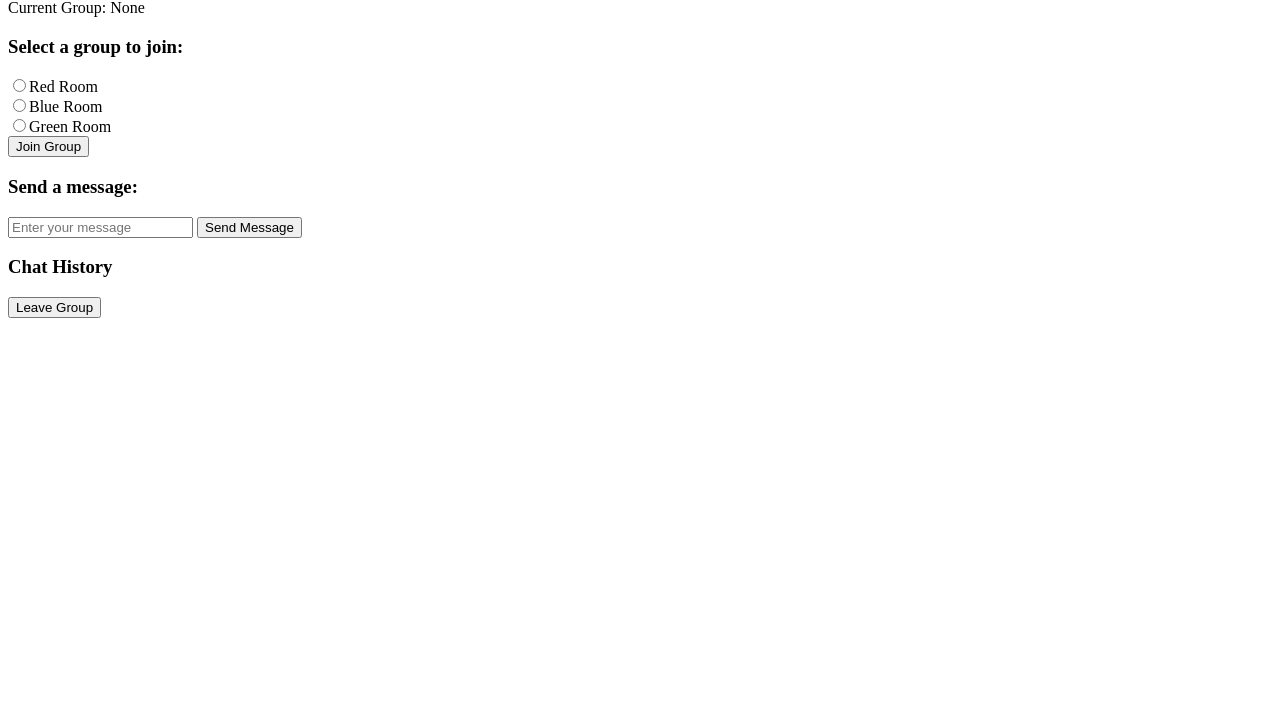
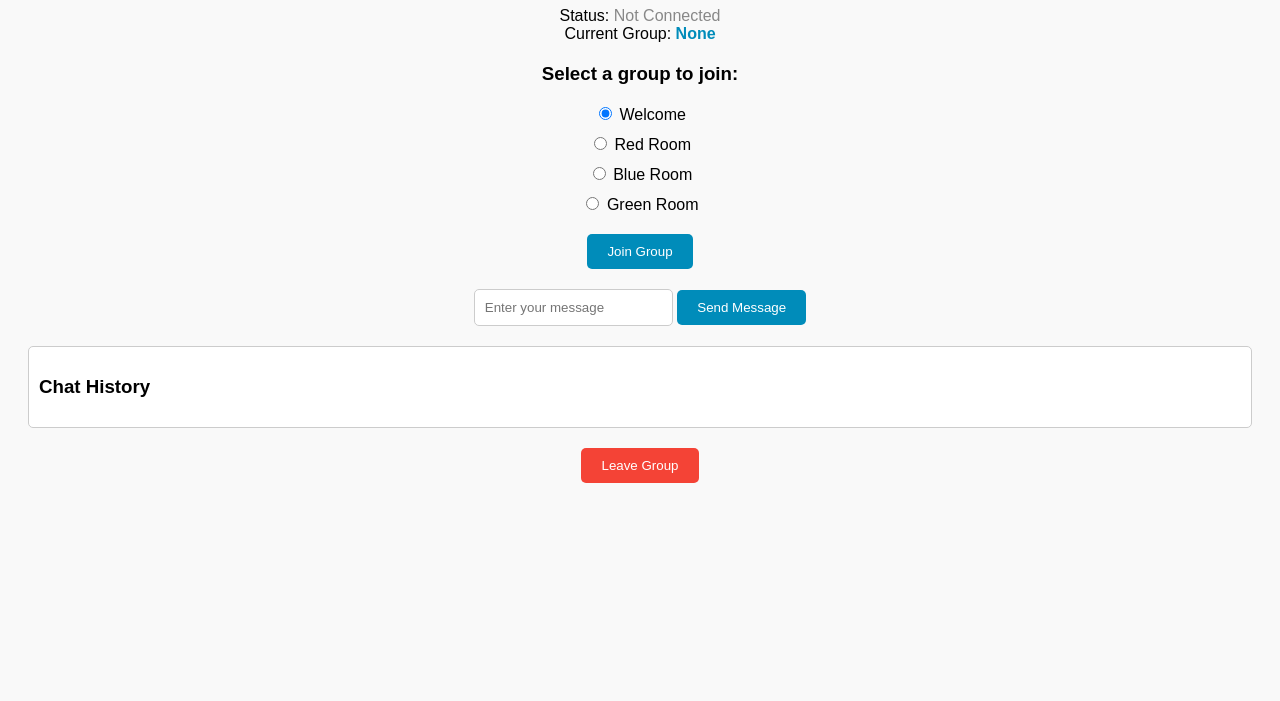
Before and after one commit to valunchanut/101386344_lab_test1_chat_app, a website: page public/group_chat.html in a window 1280 px wide. Shown: the part 99-800 px from the top of the page. Drawn offline with nearby package versions, Linux system fonts and the light colour scheme; no server answers.

Commit message:
Added CSS

```diff
--- a/public/group_chat.html
+++ b/public/group_chat.html
@@ -5,26 +5,108 @@
     <meta name="viewport" content="width=device-width, initial-scale=1.0">
     <title>Group Chat</title>
     <script src="/socket.io/socket.io.js"></script>
+    <style>
+        body {
+            font-family: Arial, sans-serif;
+            background-color: #f9f9f9;
+            text-align: center;
+            padding: 20px;
+        }
+        h1 {
+            color: #333;
+            margin-bottom: 20px;
+        }
+        #status {
+            color: #888;
+        }
+        #currentGroup {
+            font-weight: bold;
+            color: #008cba;
+        }
+        .group-selector {
+            margin-top: 20px;
+        }
+        .group-selector label {
+            display: block;
+            margin-bottom: 10px;
+        }
+        .group-selector button {
+            background-color: #008cba;
+            color: white;
+            border: none;
+            padding: 10px 20px;
+            cursor: pointer;
+            border-radius: 5px;
+            margin-top: 10px;
+            transition: background-color 0.3s;
+        }
+        .group-selector button:hover {
+            background-color: #005f75;
+        }
+        #message {
+            margin-top: 20px;
+            padding: 10px;
+            border-radius: 5px;
+            border: 1px solid #ccc;
+        }
+        #message-button {
+            background-color: #008cba;
+            color: white;
+            border: none;
+            padding: 10px 20px;
+            cursor: pointer;
+            border-radius: 5px;
+            margin-top: 10px;
+            transition: background-color 0.3s;
+        }
+        #message-button:hover {
+            background-color: #005f75;
+        }
+        #container {
+            margin-top: 20px;
+            text-align: left;
+            padding: 10px;
+            border: 1px solid #ccc;
+            border-radius: 5px;
+            background-color: #fff;
+        }
+        #leave-button {
+            margin-top: 20px;
+            background-color: #f44336;
+            color: white;
+            border: none;
+            padding: 10px 20px;
+            cursor: pointer;
+            border-radius: 5px;
+            transition: background-color 0.3s;
+        }
+        #leave-button:hover {
+            background-color: #d32f2f;
+        }
+    </style>
 </head>
 <body>
     <h1>Group Chat</h1>
     <div>Status: <span id="status">Not Connected</span></div>
     <div>Current Group: <span id="currentGroup">None</span></div>
 
-    <h3>Select a group to join:</h3>
-    <input type="radio" id="group1" name="group" value="news">Red Room<br/>
-    <input type="radio" id="group2" name="group" value="sports">Blue Room<br/>
-    <input type="radio" id="group3" name="group" value="sports">Green Room<br/>
-    <button onclick="joinGroup()">Join Group</button>
+    <div class="group-selector">
+        <h3>Select a group to join:</h3>
+        <label><input type="radio" name="group" value="Welcome" checked> Welcome</label>
+        <label><input type="radio" name="group" value="red"> Red Room</label>
+        <label><input type="radio" name="group" value="blue"> Blue Room</label>
+        <label><input type="radio" name="group" value="green"> Green Room</label>
+        <button onclick="joinGroup()">Join Group</button>
+    </div>
 
-    <h3>Send a message:</h3>
     <input type="text" id="message" placeholder="Enter your message"/>
-    <button onclick="sentGroupMessage()">Send Message</button>
+    <button id="message-button" onclick="sentGroupMessage()">Send Message</button>
 
-    <h3>Chat History</h3>
-    <div id="container"></div>
+    <div id="container">
+        <h3>Chat History</h3>
+    </div>
 
-    <button onclick="leaveGroup()">Leave Group</button>
+    <button id="leave-button" onclick="leaveGroup()">Leave Group</button>
 
     <script>
         var socket = io();
@@ -34,21 +116,33 @@
         });
 
         function joinGroup() {
-            var selectedGroup = document.querySelector('input[name="group"]:checked').value;
-            socket.emit('join_group', selectedGroup);
-            document.getElementById('currentGroup').textContent = `Joined group: ${selectedGroup}`;
+            var selectedGroup = document.querySelector('input[name="group"]:checked');
+            if (!selectedGroup) {
+                alert('Please select a group to join.');
+                return;
+            }
+            socket.emit('join_group', selectedGroup.value);
+            document.getElementById('currentGroup').textContent = `Joined group: ${selectedGroup.value}`;
         }
 
         function sentGroupMessage() {
             var message = document.getElementById('message').value;
-            var selectedGroup = document.querySelector('input[name="group"]:checked').value;
-            socket.emit('group_message', { group: selectedGroup, message: message });
+            var selectedGroup = document.querySelector('input[name="group"]:checked');
+            if (!selectedGroup) {
+                alert('Please select a group before sending a message.');
+                return;
+            }
+            socket.emit('group_message', { group: selectedGroup.value, message: message });
             document.getElementById('message').value = ''; // Clear the message input after sending
         }
 
         function leaveGroup() {
-            var selectedGroup = document.querySelector('input[name="group"]:checked').value;
-            socket.emit('leave_group', selectedGroup);
+            var selectedGroup = document.querySelector('input[name="group"]:checked');
+            if (!selectedGroup) {
+                alert('You are not in any group.');
+                return;
+            }
+            socket.emit('leave_group', selectedGroup.value);
             document.getElementById('currentGroup').textContent = 'None';
         }
 
```
Also changed, not shown: public/index.html (+25 -0 lines), public/login.html (+37 -0 lines), public/signup.html (+37 -0 lines).
